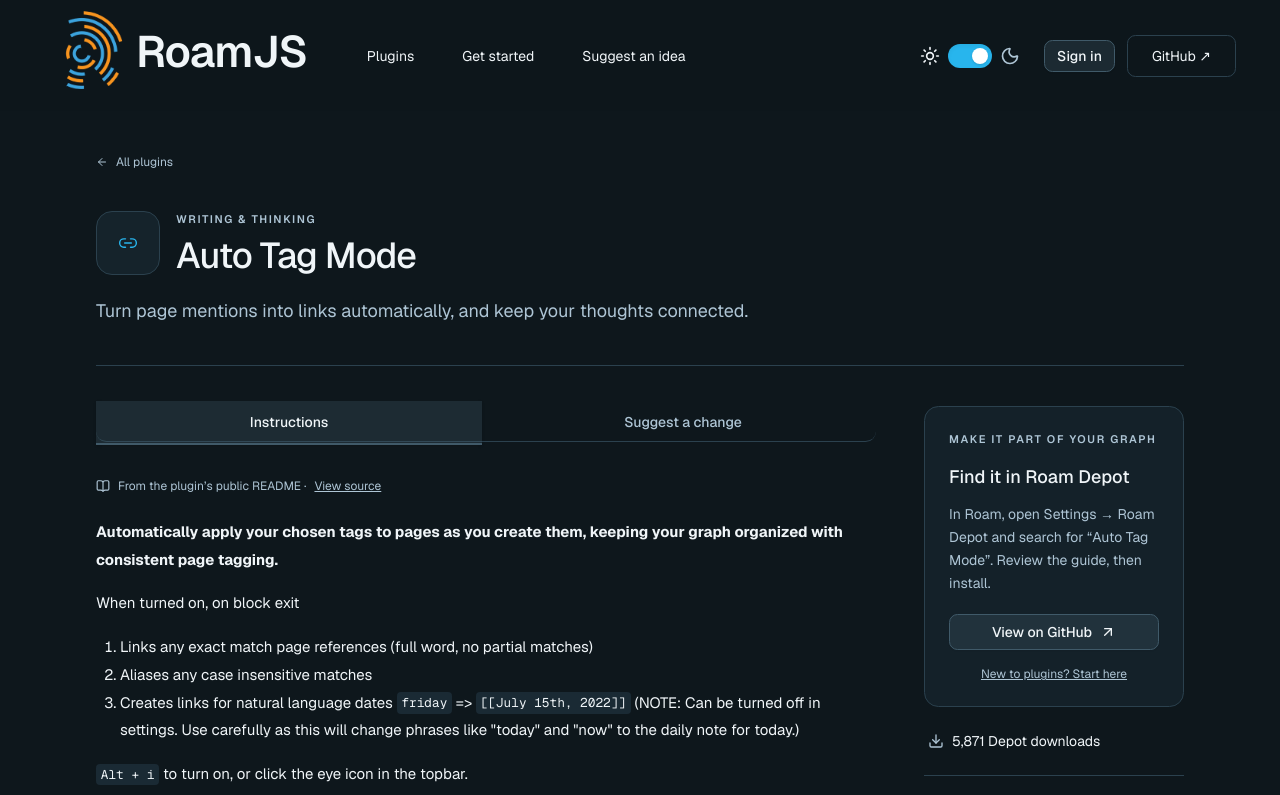
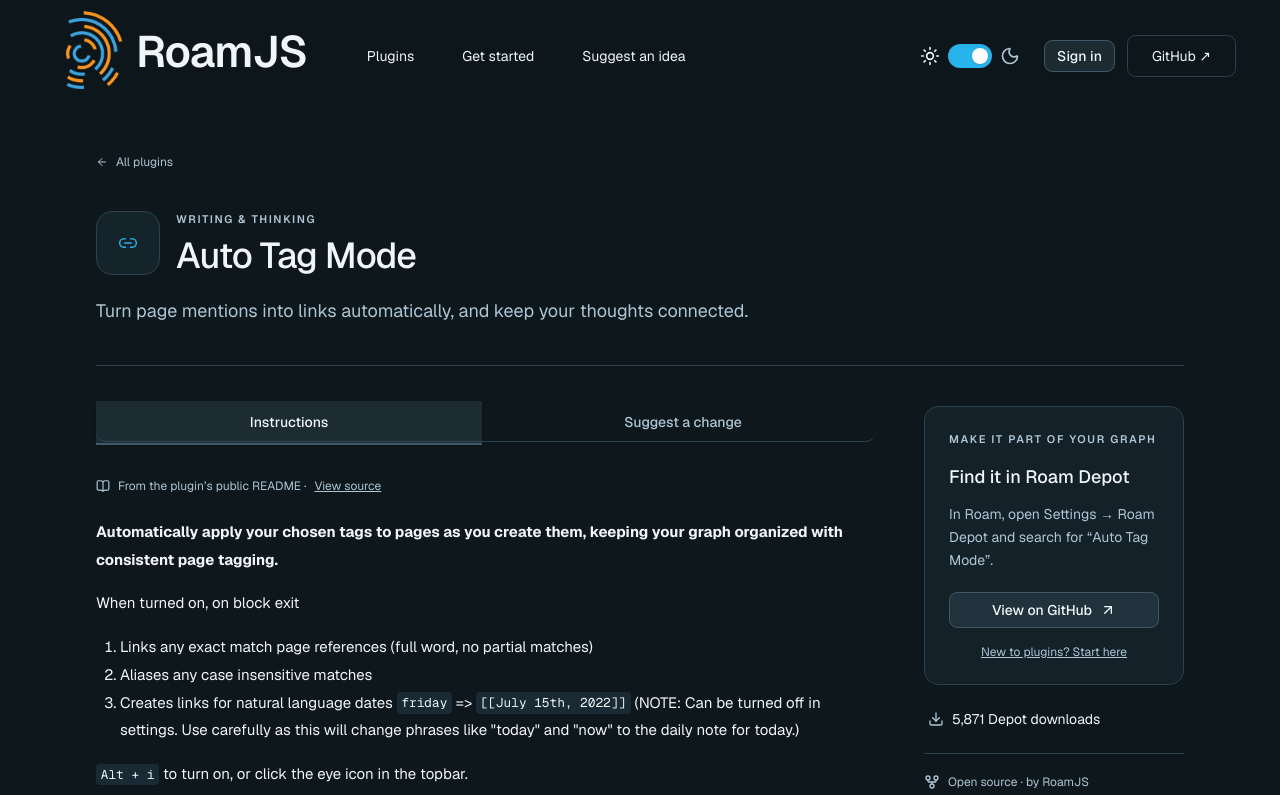
Before and after one commit to RoamJS/website, a Next.js app: page /plugins/autotag in a window 1280 px wide. Shown: the top 795 px of the page. Built offline with nearby package versions, Linux system fonts and the light colour scheme; no server answers.

Commit message:
Shorten plugin installation guidance

```diff
--- a/app/plugins/[slug]/page.tsx
+++ b/app/plugins/[slug]/page.tsx
@@ -145,7 +145,7 @@
             </h2>
             <p className="mt-3 text-sm leading-relaxed text-muted-foreground">
               {p.depotId
-                ? `In Roam, open Settings → Roam Depot and search for “${p.name}”. Review the guide, then install.`
+                ? `In Roam, open Settings → Roam Depot and search for “${p.name}”.`
                 : "Check the repository for availability, installation details, and development status."}
             </p>
             <Button asChild className="mt-5 w-full" variant="outline">
```
Also changed, not shown: 1 other file (tests, documents, lock files or other folders).
